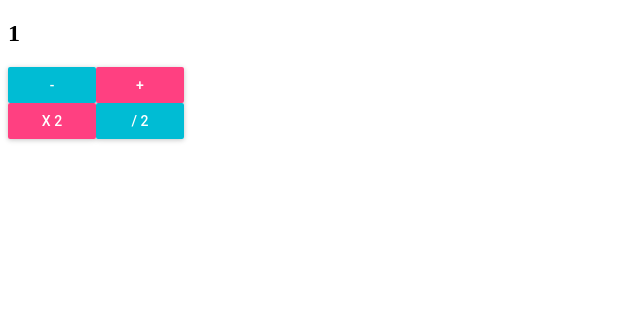
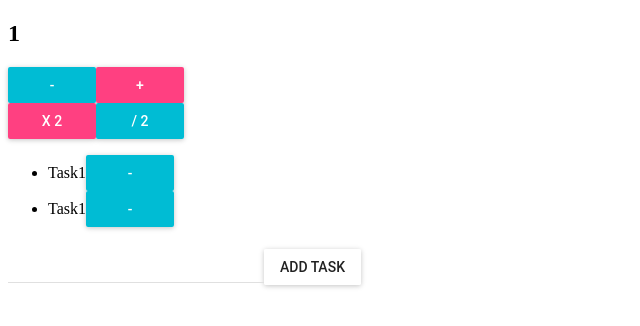
Before and after one commit to wasilPaul/react-redux-sandbox, a React (Create React App) app: page / in a window 1280 px wide. Shown: the top 326 px of the page, without its empty margins (0-640 px from the left). Built offline with nearby package versions, Linux system fonts and the light colour scheme.

Commit message:
On click add task

```diff
--- a/src/App.js
+++ b/src/App.js
@@ -1,5 +1,6 @@
 import React, { Component } from 'react'
 import Counter from './components/Counter';
+import ToDo from './components/ToDo';
 
 
 class App extends Component {
@@ -7,7 +8,7 @@ class App extends Component {
     return (
       <div>
         <Counter />
-
+        <ToDo />
       </div>
     );
   }
--- a/src/components/Counter.js
+++ b/src/components/Counter.js
@@ -13,9 +13,7 @@ const Counter = (props) =>
         <RaisedButton label={'/ 2'} primary={true} onClick={props.onDiviHandler} />
     </div>
 
-const mapStateToProps = state => ({
-    counterValue: state.counter
-})
+const mapStateToProps = state => ({ counterValue: state.counter }) //zawsze podwojne nawiasy bo funkcja ma przekazac obiekt
 
 const mapDispatchToProps = dispatch => ({
     onDecHandler: () => dispatch(dec()), // do tego prpsa przypisz funkcje ktra wywola funkcje
--- a/src/components/ToDo.js
+++ b/src/components/ToDo.js
@@ -0,0 +1,46 @@
+import React from 'react'
+import { connect } from 'react-redux'
+import { RaisedButton, TextField } from 'material-ui'
+import { del, add, newTaskTextChanged } from '../state/todos'
+
+
+const ToDo = (props) => (
+  <div>
+    <ul>
+      {
+        props.tasks
+          .map((task, index) =>
+            <li>
+              {task.text}
+              <RaisedButton
+                primary={true}
+                label={'-'}
+                onClick={() => props.deleteTaskHandlerHandler(index)} />
+            </li>
+          )
+      }
+    </ul>
+    <TextField
+      value={props.newTaskText}
+      onChange={props.onNewTaskChange} />
+    <RaisedButton
+      label={'Add task'}
+      onClick={() => props.addTaskHandler(props.newTaskText)} />
+  </div>
+)
+
+const mapStateToProps = state => ({
+  tasks: state.todos.tasks,
+  newTaskText: state.todos.newTaskText
+})
+
+const mapDispatchToProps = dispatch => ({
+  deleteTaskHandler: (i) => dispatch(del(i)),
+  addTaskHandler: (task) => dispatch(add(task)),
+  onNewTaskChange: (e, val) => dispatch(newTaskTextChanged(val))
+})
+
+export default connect(
+  mapStateToProps,
+  mapDispatchToProps
+)(ToDo)
--- a/src/state/todos.js
+++ b/src/state/todos.js
@@ -1,24 +1,46 @@
 const ADD = 'todoes/ADD'
 const DEL = 'todoes/DEL'
+const NEW_TASK_TEXT_CHANGED = 'todos/NEW_TASK_TEXT_CHANGED'
 
 export const add = (taskText) => ({ type: ADD, taskText })
 export const del = (index) => ({ type: DEL, index })
+export const newTaskTextChanged = (newText) => ({
+    type: NEW_TASK_TEXT_CHANGED,
+    newText
+})
 
-const initialState = []
+const initialState = {
+    tasks: [],
+    newTaskText: ''
+}
+
 export default (state = initialState, action) => {
     switch (action.type) {
         case ADD:
             return action.taskText ?
-                state.concat({
-                    text: action.taskText,
-                    compleated: false
-                })
+                {
+                    ...state,
+                    tasks: state.tasks.concat({
+                        text: action.taskText,
+                        compleated: false
+                    })
+                }
                 :
                 state
         case DEL:
-            return state.filter((task, idx) => idx !== action.index)
+            return {
+                ...state,
+                tasks: state.tasks.filter((task, idx) => idx !== action.index)
+            }
+            case NEW_TASK_TEXT_CHANGED:
+            {
+                return{
+                    ...state,
+                    newTaskText: action.newText
+                }
+
+            }
         default:
             return state
-
     }
 }
--- a/src/store.js
+++ b/src/store.js
@@ -22,3 +22,6 @@ window.del = (index) => store.dispatch(del(index))
 
 window.multi = (number) => store.dispatch(multi(number))
 window.divi = (number) => store.dispatch(divi(number))
+
+store.dispatch(add('Task1'))
+store.dispatch(add('Task1'))
```
